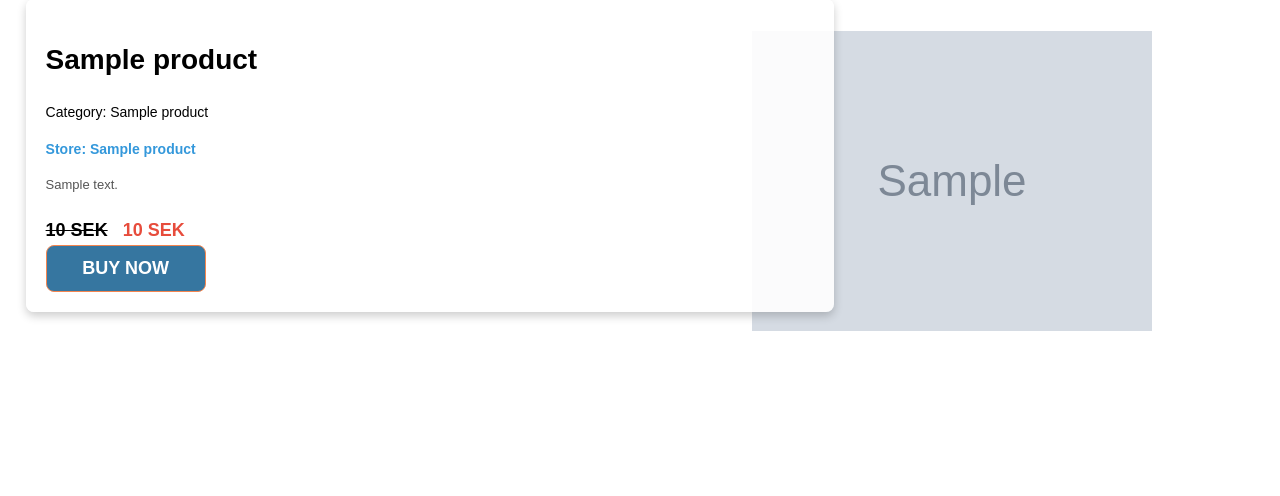
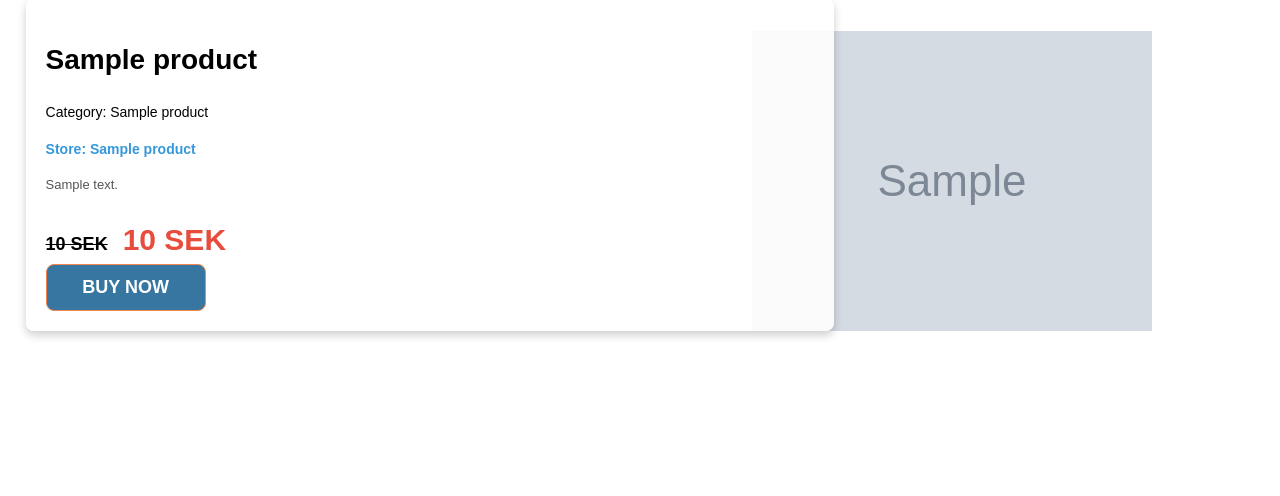
Before and after one commit to soyarna/CostCruiser, a Flask app: template templates/product.html in a window 1280 px wide. Shown: the part 185-681 px from the top of the page. Run offline with Flask 3, Linux system fonts and the light colour scheme; the template is opened without the code that fills it: most values are stand-ins (such as "Sample title", 1, 10 or a date in 2020); grey boxes marked "Sample" are stand-in pictures.

Commit message:
Final css touches in original and discount price

```diff
--- a/static/styles.css
+++ b/static/styles.css
@@ -514,6 +514,8 @@ body {
     margin-right: 10px;
 }
 
+
+
 /* Price for products without a discount (if statement) */
 
 .product-details .pricing{
@@ -524,8 +526,8 @@ body {
 }
 
 .product-details .discount-price{
-    font-size: 18px;
-    font-weight: bold;
+    font-size: 30px;
+    font-weight: bolder;
     color: #e74c3c;
     margin-bottom: 10px;
 }
```
